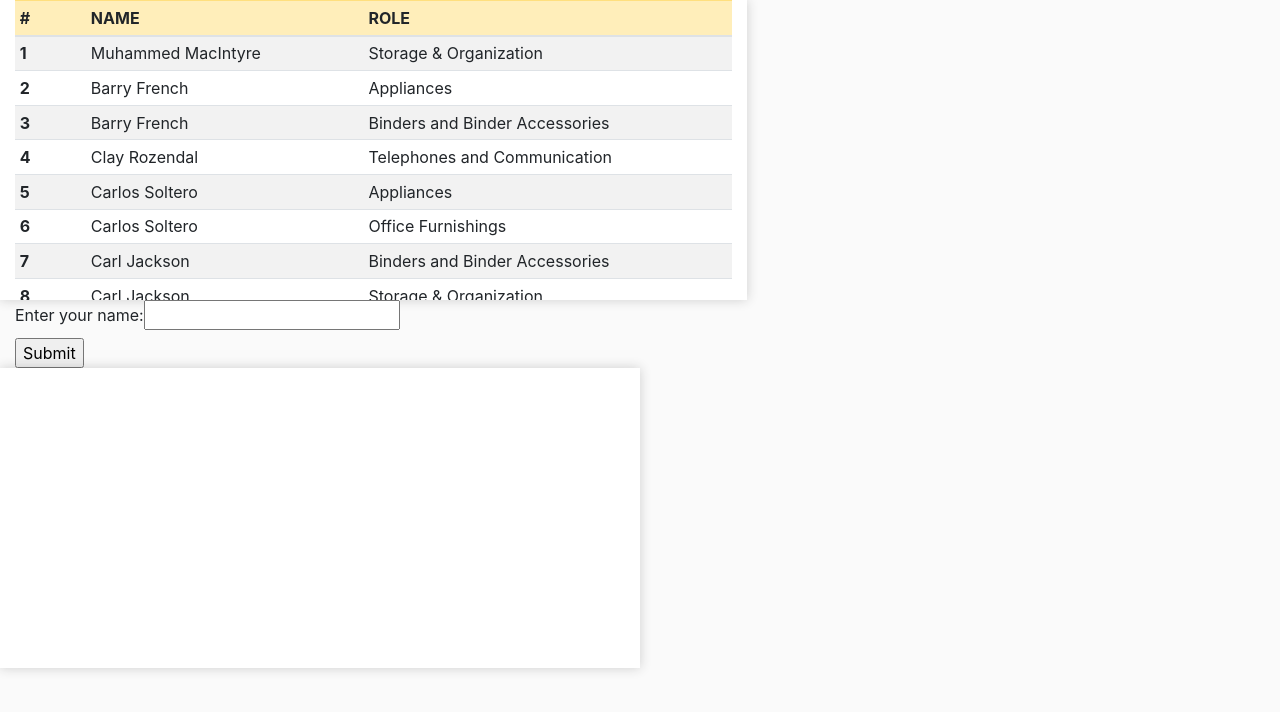
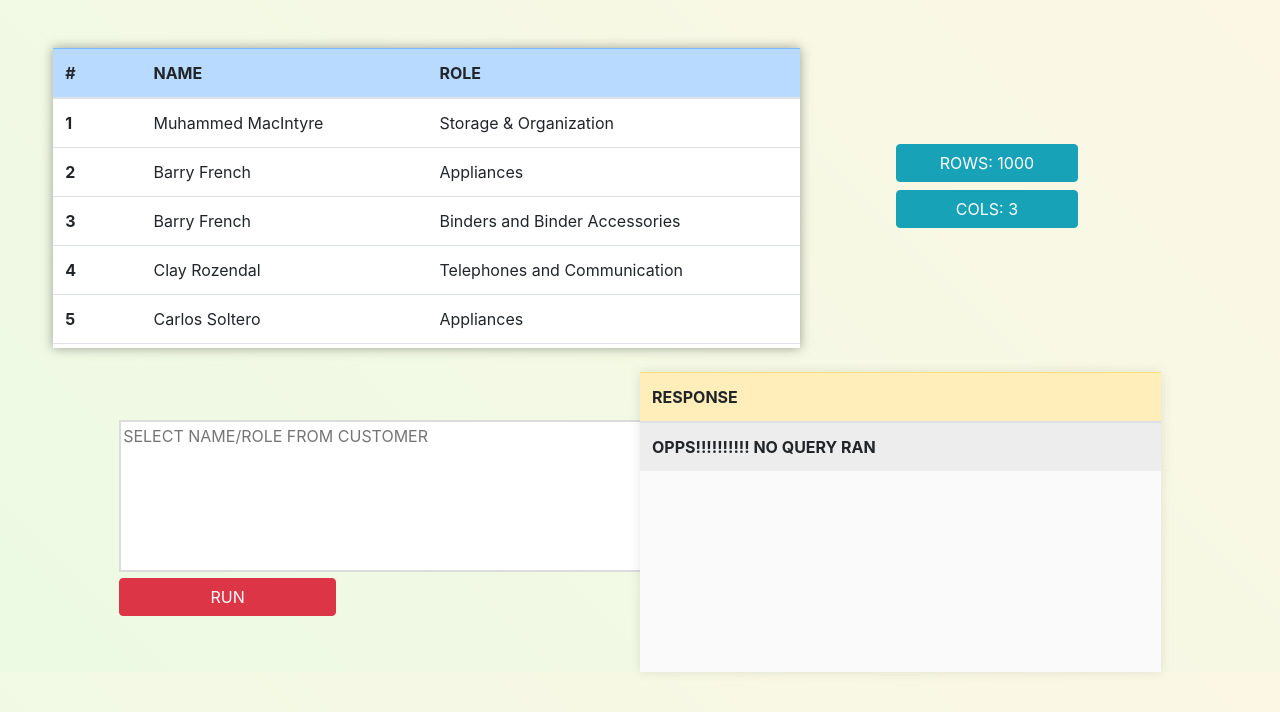
Before and after one commit to Kartikmalik271/atlan, a React (Create React App) app: page / in a window 1280 px wide. Shown: the top 712 px of the page. Built offline with nearby package versions, Linux system fonts and the light colour scheme.

Commit message:
interface update 1

```diff
--- a/package.json
+++ b/package.json
@@ -12,6 +12,7 @@
     "react-dom": "^18.1.0",
     "react-router-dom": "^6.3.0",
     "react-scripts": "5.0.1",
+    "toastify-js": "^1.11.2",
     "web-vitals": "^2.1.4"
   },
   "scripts": {
--- a/src/App.css
+++ b/src/App.css
@@ -1,13 +1,33 @@
 body{
   width: 100%;
   height: 100%;
-  background-color: rgb(250, 250, 250);
+  background-color: ;
+  background-image: linear-gradient(225deg, rgb(252, 247, 229), rgb(236, 250, 227));
 }
-.Costumer,.searchTable{
+
+
+.Costumer, .searchTable{
   background: rgb(255, 255, 255);
-  position: relative;
   height: 300px;
-  overflow: auto;
-  box-shadow: 0 0 11px rgba(33,33,33,.2);
+  overflow-y:scroll;
+  box-shadow: 0 0 11px rgba(2, 2, 2, 0.363);
 
 }
+.searchTable{
+  background: rgb(250, 250, 250);
+  height: 300px;
+  overflow-y:scroll;
+  box-shadow: 0 0 11px rgba(0,0.5,0.5,.1);
+
+}
+.main-option h5{
+  justify-content: center;
+  text-align: center;
+  padding: 3%;
+  border-radius: 10%;
+
+  background-color: aqua;
+}
+.sql-form textarea{
+  border: 2px solid gainsboro;
+}
--- a/src/App.js
+++ b/src/App.js
@@ -1,116 +1,33 @@
+import { useEffect, useState } from 'react';
+import { BrowserRouter, Route, Link, Routes } from "react-router-dom";
 import { csv } from 'd3';
 import datacsv from './samplecsv.csv'
-import { useEffect, useState } from 'react';
 import './App.css';
+import Customer from './components/customer';
+import Nav from './components/nav';
 function App() {
 
   const [record,setRecord]=useState([]);
-  const [name,setName]=useState("");
-  const [queryName,setQueryName]=useState([]);
-  const [queryRole,setQueryRole]=useState([]);
+
   useEffect(()=>{
     csv(datacsv).then(record=>{
       setRecord(record);
     });
   },[]);
-  const handleSubmit = (e) => {
-    e.preventDefault();
-    if (name[7]==='N' && name[10]==='E'){
 
-      record.map((i)=>
-      setQueryName(prevArray => [...prevArray, i.NAME])
-      )
-      setQueryRole([])
-    }
-    if (name[7]==='R' && name[10]==='E') {
-      record.map((i)=>
-      setQueryRole  (prevArray => [...prevArray, i.ROLE])
-      )
-      setQueryName([])
-    }
-  }
 
   return (
     <div className="App">
-      <div className='Costumer col-7 align-items-center'>
-        <table class="table table-striped table-sm">
-          <thead className='table-warning'>
-            <tr>
-              <th scope="col">#</th>
-              <th scope="col">NAME</th>
-              <th scope="col">ROLE</th>
-            </tr>
-          </thead>
-          <tbody>
-            { record.map((item)=>
-              <tr>
-                <th scope="row">{item.Sr}</th>
-                <td>{item.NAME}</td>
-                <td>{item.ROLE}</td>
-              </tr>
-              )
-            }
-          </tbody>
-        </table>
+      <div className='NavBar col-12 px-0 py-10px'>
+
 
       </div>
-      <div className='sql-form col-4'>
-      <form onSubmit={handleSubmit}>
-          <label>Enter your name:
-            <input
-              type="text"
-              value={name}
-              onChange={(e) => setName(e.target.value)}
-            />
-          </label>
-          <input type="submit" />
-        </form>
+      <BrowserRouter>
+        <Routes>
+            <Route path="/" exact={true} element={<Customer record={record}/>} />
+        </Routes>
+</BrowserRouter>
 
-      </div>
-          <div className='searchTable col-6'>
-            { queryName.length > 0 &&
-                (<table class="table table-striped table-sm">
-                  <thead className='table-warning'>
-                    <tr>
-
-                      <th scope="col">NAME</th>
-
-                    </tr>
-                  </thead>
-                  <tbody>
-                    { queryName.map((item)=>
-                      <tr>
-                        <th scope="row">{item}</th>
-
-                      </tr>
-                      )
-                    }
-                  </tbody>
-                </table>)
-
-            ||
-             (queryRole.length > 0 &&
-                <table class="table table-striped table-sm">
-                  <thead className='table-warning'>
-                    <tr>
-
-                      <th scope="col">ROLE</th>
-
-                    </tr>
-                  </thead>
-                  <tbody>
-                    { queryRole.map((item)=>
-                      <tr>
-                        <th scope="row">{item}</th>
-
-                      </tr>
-                      )
-                    }
-                  </tbody>
-                </table>
-            )}
-
-          </div>
     </div>
   );
 }
--- /dev/null
+++ b/src/components/customer.js
@@ -0,0 +1,148 @@
+import {React, useState } from 'react';
+import Toastify from 'toastify-js';
+import "toastify-js/src/toastify.css";
+
+const Customer = (props) => {
+
+    const [name,setName]=useState("");
+    const [queryName,setQueryName]=useState(["OPPS!!!!!!!!!! NO QUERY RAN"]);
+    const [queryRole,setQueryRole]=useState([]);
+
+
+//handle submit btn of query form
+    const handleSubmit = (e) => {
+
+        e.preventDefault();
+        setQueryName([])
+        if (name[7]==='N' && name[10]==='E'){
+          props.record.map((i)=>
+            setQueryName(prevArray => [...prevArray, i.NAME])
+          )
+          setQueryRole([])
+        }
+        if (name[7]==='R' && name[10]==='E') {
+          props.record.map((i)=>
+            setQueryRole  (prevArray => [...prevArray, i.ROLE])
+          )
+          setQueryName([])
+        }
+        if ((name[7]!=='N' && name[7]!=='R' && name[10]!=='E') || (name[7]==='N' && name[10]!=='E') || (name[7] ==='R' && name[10]!=='E')){
+          //alert message
+          Toastify({
+            text: "INVALID RESPONSE",
+            duration: 3000,
+            close: true,
+            gravity: "top",
+            position: "center",
+            stopOnFocus: true,
+            style: {
+              background: "linear-gradient(to right, #ab2346, #cc2936)",
+            }
+          }).showToast();
+        }
+      }
+
+    return (
+        <div className='col-12 mt-5'>
+{/* section for original table */}
+          <div className="row justify-content-center">
+            <div className='Costumer col-7 px-0 mx-0'>
+              <table class="table  ">
+                <thead className='table-primary'>
+                  <tr>
+                    <th scope="col">#</th>
+                    <th scope="col">NAME</th>
+                    <th scope="col">ROLE</th>
+                  </tr>
+                </thead>
+                <tbody>
+                  { props.record.map((item)=>
+                    <tr>
+                      <th scope="row">{item.Sr}</th>
+                      <td>{item.NAME}</td>
+                      <td>{item.ROLE}</td>
+                    </tr>
+                    )
+                  }
+                </tbody>
+              </table>
+            </div>
+            <div className='main-option col-4 pl-5 mt-5'>
+                <button className='btn btn-info col-6 ml-5 mt-5'>ROWS: {props.record.length}</button>
+                <button className='btn btn-info col-6 ml-5 mt-2'>COLS: 3</button>
+
+            </div>
+          </div>
+          <div className='sqlQuery col-12 mt-4'>
+            <div className='row justify-content-center'>
+                <div className='sql-form col-5 px-0 mt-5 '>
+                  <form onSubmit={handleSubmit}>
+
+                      <textarea
+                        type="text"
+                        placeholder='SELECT NAME/ROLE FROM CUSTOMER'
+                        cols={60}
+                        rows={6}
+                        value={name}
+                        onChange={(e) => setName(e.target.value)}
+                      />
+
+                    <button className='btn btn-danger col-5' type="submit" >RUN</button>
+                  </form>
+
+                </div>
+
+              <div className='searchTable col-5 px-0'>
+
+{/* conditonal rendering */}
+                    { queryName.length > 0 &&
+                        (<table class="table table-striped ">
+                          <thead className='table-warning'>
+                            <tr>
+
+                              <th scope="col">RESPONSE</th>
+
+                            </tr>
+                          </thead>
+                          <tbody>
+                            { queryName.map((item)=>
+                              <tr>
+                                <th scope="row">{item}</th>
+
+                              </tr>
+                              )
+                            }
+                          </tbody>
+                        </table>)
+
+                    ||
+                    (queryRole.length > 0 &&
+                        <table class="table table-striped ">
+                          <thead className='table-warning'>
+                            <tr>
+
+                              <th scope="col">RESPONSE</th>
+
+                            </tr>
+                          </thead>
+                          <tbody>
+                            { queryRole.map((item)=>
+                              <tr>
+                                <th scope="row">{item}</th>
+
+                              </tr>
+                              )
+                            }
+                          </tbody>
+                        </table>
+                    )}
+
+                  </div>
+              </div>
+            </div>
+          </div>
+
+     );
+}
+
+export default Customer;
--- /dev/null
+++ b/src/components/nav.js
@@ -0,0 +1,17 @@
+import React from 'react';
+import {Link} from 'react-router-dom';
+
+const Nav = () => {
+    return (
+
+
+        <nav class="nav col-12">
+                <Link to='/'><div className="nav-link" >Customer</div></Link>
+        </nav>
+
+
+
+     );
+}
+
+export default Nav;
--- a/src/index.js
+++ b/src/index.js
@@ -1,4 +1,4 @@
-import React from 'react';
+  import React from 'react';
 import ReactDOM from 'react-dom/client';
 import './index.css';
 import App from './App';
```
Also changed, not shown: src/components/searchTable.js (deleted, +0 -25 lines), 1 other file (tests, documents, lock files or other folders).
